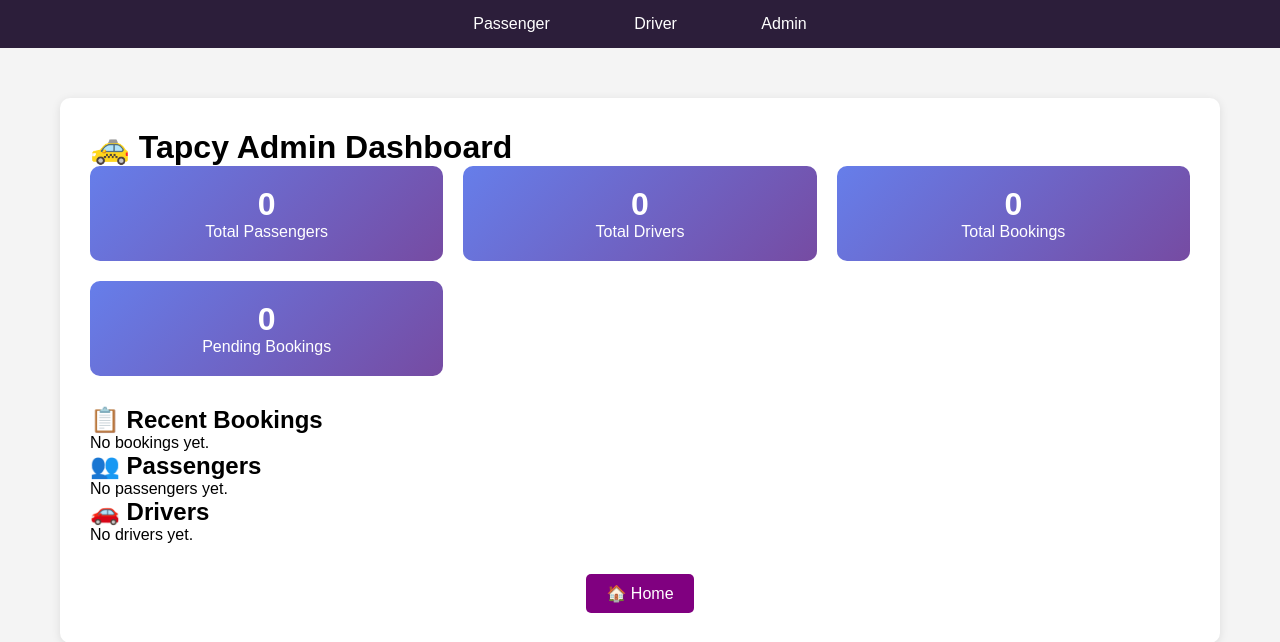
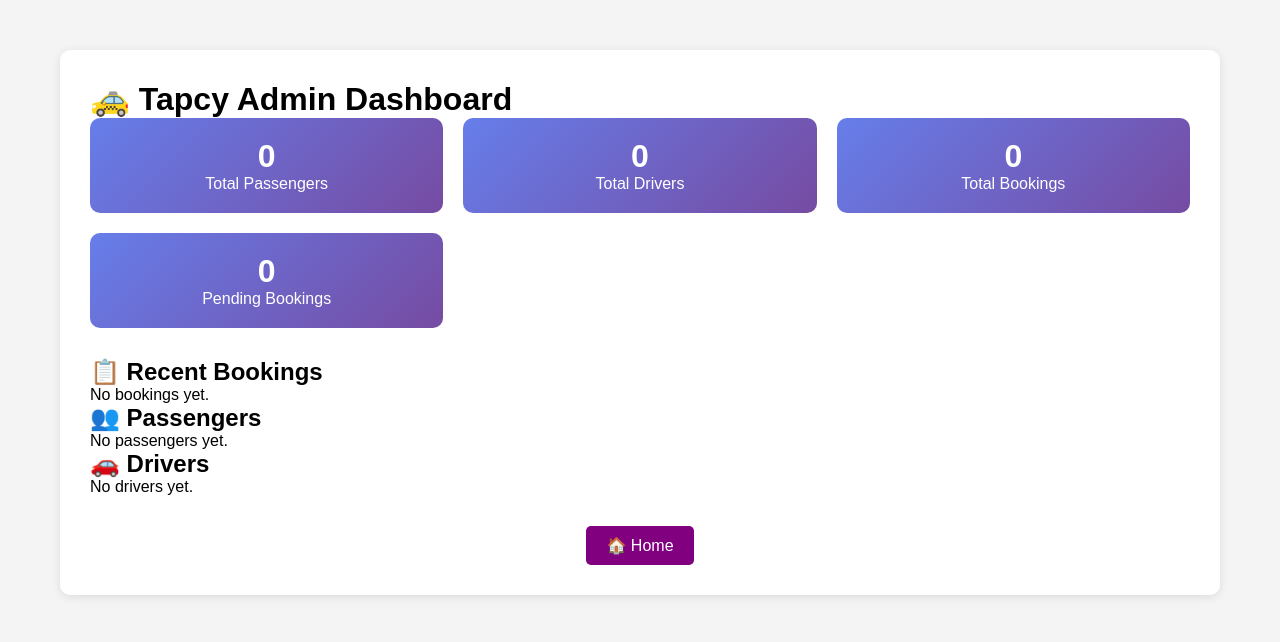
Before and after one commit to mariew999/Tapcy, a Flask app: page /admin_dashboard in a window 1280 px wide. Shown: the top 642 px of the page. Run offline with Flask 3, Linux system fonts and the light colour scheme; data that the repository does not hold is empty.

Commit message:
Update base.html

```diff
--- a/templates/base.html
+++ b/templates/base.html
@@ -12,24 +12,6 @@
         body {
             font-family: Arial, sans-serif;
             background-color: #f4f4f4;
-        }
-
-        .tabs {
-            background: #2c1e3a;
-            padding: 15px;
-            text-align: center;
-        }
-
-        .tabs a {
-            color: white;
-            text-decoration: none;
-            padding: 10px 30px;
-            margin: 0 10px;
-            border-radius: 5px;
-        }
-
-        .tabs a.active {
-            background: #ff9800;
         }
 
         .container {
@@ -168,12 +150,6 @@
 </head>
 <body>
 
-<div class="tabs">
-    <a href="{{ url_for('views.passenger_login') }}" {% if active_tab == 'passenger' %}class="active"{% endif %}>Passenger</a>
-    <a href="{{ url_for('views.driver_login') }}" {% if active_tab == 'driver' %}class="active"{% endif %}>Driver</a>
-    <a href="{{ url_for('views.admin_dashboard') }}" {% if active_tab == 'admin' %}class="active"{% endif %}>Admin</a>
-</div>
-
 <div class="container">
     {% with messages = get_flashed_messages(with_categories=true) %}
         {% for category, message in messages %}
```
